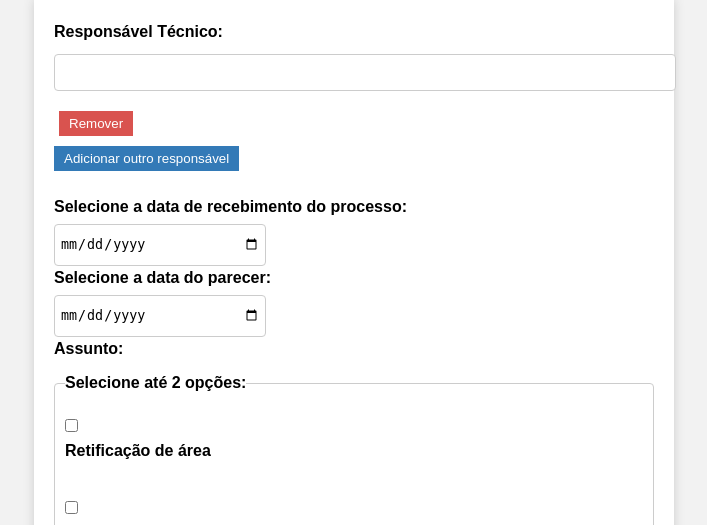
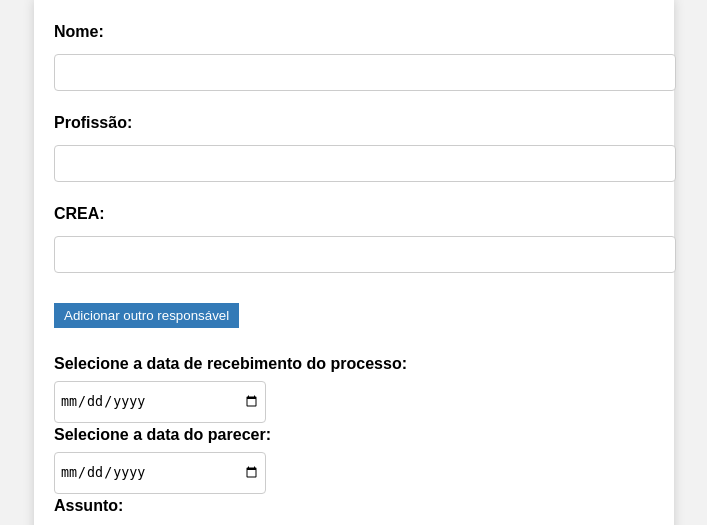
Before and after one commit to Fabricio-carmo96/Relatorio_tecnico_processos, a PHP site: page / in a window 1280 px wide. Shown: the top 525 px of the page, without its empty margins (286-993 px from the left). Run offline with PHP 8.4, Linux system fonts and the light colour scheme.

Commit message:
adicionado crea e profissao + botao para adicionar/remover tecnicos

```diff
--- a/index.php
+++ b/index.php
@@ -136,11 +136,14 @@ include_once 'conexao.php';
 <body>
     <!-- Form selecionar assunto -->
     <form action="" method="post">
-    <label for="responsavel">Responsável Técnico:</label>
     <div id="responsaveis">
-          <div>
-              <input type="text" name="responsavel[]" class="responsavel-input">
-              <button type="button" class="remove-responsavel">Remover</button>
+  <div class="responsavel">
+    <label for="nome">Nome:</label>
+    <input type="text" name="nome[]" id="nome">
+    <label for="profissao">Profissão:</label>
+    <input type="text" name="profissao[]" id="profissao">
+    <label for="crea">CREA:</label>
+    <input type="text" name="crea[]" id="crea">
   </div>
 </div>
 <button type="button" id="add-responsavel">Adicionar outro responsável</button>
@@ -339,7 +342,19 @@ include_once 'conexao.php';
 require_once 'vendor/autoload.php';
 
 if ($_SERVER["REQUEST_METHOD"] == "POST") {
-    $responsaveis = $_POST['responsavel'];
+      // Cria arrays vazios para as informações dos técnicos
+    $nomes = array();
+    $profissoes = array();
+    $creas = array();
+
+     // Percorre cada técnico e salva as informações nos arrays
+    foreach ($_POST['nome'] as $index => $nome) {
+      $profissao = $_POST['profissao'][$index];
+      $crea = $_POST['crea'][$index];
+      $nomes[] = $nome;
+      $profissoes[] = $profissao;
+      $creas[] = $crea;
+    }
     $data_recebimento = $_POST['data-recebimento'];
     $data_formatada = date('d-m-Y', strtotime($data_recebimento));
     $data_parecer = $_POST['data-parecer'];
@@ -498,6 +513,9 @@ if ($_SERVER["REQUEST_METHOD"] == "POST") {
 
   }
 }
+setlocale(LC_TIME, 'Portuguese_Brazil.1252');
+$dateString = strftime('%A, %d de %^B de %Y', strtotime('today'));
+$dateString = utf8_encode(ucwords(strftime('%A')).', '.strftime('%d').' de '.ucwords(strftime('%B')).' de '.strftime('%Y'));
 
 
 if (isset($_POST['enviar'])) {
@@ -526,6 +544,12 @@ $paragraphStyle = array(
 	'marginTop' => 50,
 	'lineHeight' => 1.5
 );
+$footerStyle = array(
+'size' => 12,
+'align' => 'center',
+'marginTop' => 50,
+'lineHeight' => 1.5
+);
 //Configração de fonte para conteudo
 $contentfontStyle = array(
 	'name' => 'Arial', 'size' => 12, 'lineHeight' => 1.5
@@ -548,8 +572,9 @@ $cell1->addImage('ib.jpeg', array(
 $cell2 = $table->addCell(2800);
 $cell2->addText('Responsável Técnico');
 $cell2->addTextBreak();
-foreach ($responsaveis as $responsavel) {
-  $cell2->addText($responsavel);
+for ($i = 0; $i < count($nomes); $i++) {
+  // Adiciona o texto referente ao técnico atual
+  $cell2->addText($nomes[$i]);
   $cell2->addTextBreak();
 }
 $cell3 = $table->addCell(2500);
@@ -576,34 +601,47 @@ $section->addText('Dados recebidos: '.$informacoes, $contentfontStyle);
 $section->addTextBreak();
 $section ->addText($textMatricula, $contentfontStyle);
 $section ->addText($textGeral, $contentfontStyle);
-
-
+$section ->addText('Itabira, '. $dateString, $footerStyle, null, array('alignment' => 'right'));
+for ($i = 0; $i < count($nomes); $i++) {
+  // Adiciona o texto referente ao técnico atual
+  $section->addText($nomes[$i]);
+  $section->addText($profissoes[$i]);
+  $section->addText($creas[$i]);
+  $section->addText("");
+}
 $writer = \PhpOffice\PhpWord\IOFactory::createWriter($phpWord, 'Word2007');
 $writer->save('exemplo.docx');
 }
 
 ?>
 </body>
-<script> //Adicionar mais de um técnico responsável ou remover
+<script>
   var responsaveis = document.getElementById("responsaveis");
 var addResponsavelButton = document.getElementById("add-responsavel");
 
 function addResponsavel() {
   var novoResponsavel = document.createElement("div");
-        novoResponsavel.innerHTML = '<input type="text" name="responsavel[]" class="responsavel-input"><button type="button" class="remove-responsavel">Remover</button>';
+  novoResponsavel.innerHTML = `
+    </br><input type="text" name="nome[]" placeholder="Nome" class="responsavel-input">
+    <input type="text" name="profissao[]" placeholder="Profissão" class="responsavel-input">
+    <input type="text" name="crea[]" placeholder="CREA" class="responsavel-input">
+    <button type="button" class="remove-responsavel">Remover</button>
+  `;
   responsaveis.appendChild(novoResponsavel);
 
-        var removeResponsavelButtons = document.getElementsByClassName("remove-responsavel");
-        for (var i = 0; i < removeResponsavelButtons.length; i++) {
-            removeResponsavelButtons[i].addEventListener("click", removeResponsavel);
-        }
+  // Adiciona um botão de remoção para o novo elemento
+  var removeResponsavelButton = novoResponsavel.querySelector(".remove-responsavel");
+  removeResponsavelButton.addEventListener("click", removeResponsavel);
+
 }
 
 function removeResponsavel() {
   this.parentElement.remove();
 }
 
+// Inicialização do script
 addResponsavelButton.addEventListener("click", addResponsavel);
+
 </script>
 <script>
 var checkboxes = document.querySelectorAll('input[type=checkbox][name="assunto[]"]');
```
Also changed, not shown: 1 other file. Lines whose indentation alone changed are shown as unchanged.
